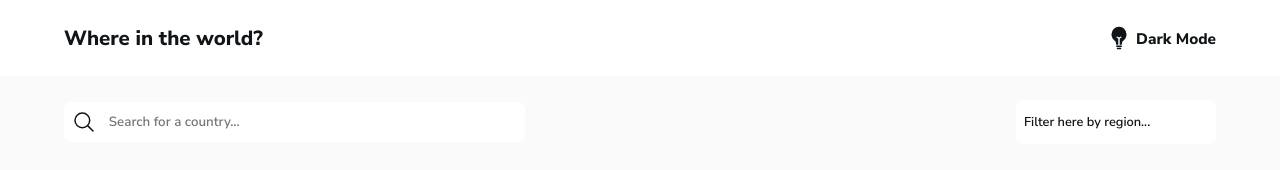
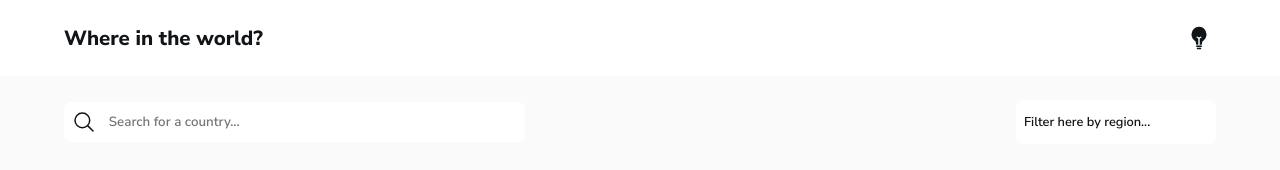
Before and after one commit to EdimarioJr/world-countries, a plain HTML site: page index.html in a window 1280 px wide. Drawn offline with nearby package versions, Linux system fonts and the light colour scheme; no server answers.

Commit message:
delete h2 dark mode

```diff
--- a/index.html
+++ b/index.html
@@ -25,7 +25,6 @@
         <h1>Where in the world?</h1>
         <div class="mode flex-row-center">
           <ion-icon name="bulb"></ion-icon>
-          <h2>Dark Mode</h2>
         </div>
       </header>
     </div>
--- a/scripts/script.js
+++ b/scripts/script.js
@@ -58,7 +58,7 @@ Array.from(options).forEach((current) =>
 );
 
 // -------------------- Search mechanism --------------------------------------
-// waits when the user press "Enter" to capture the input value
+// waits until the user press "Enter" to capture the input value
 
 search.addEventListener("keydown", (event) => {
   if (event.key === "Enter") {
```
